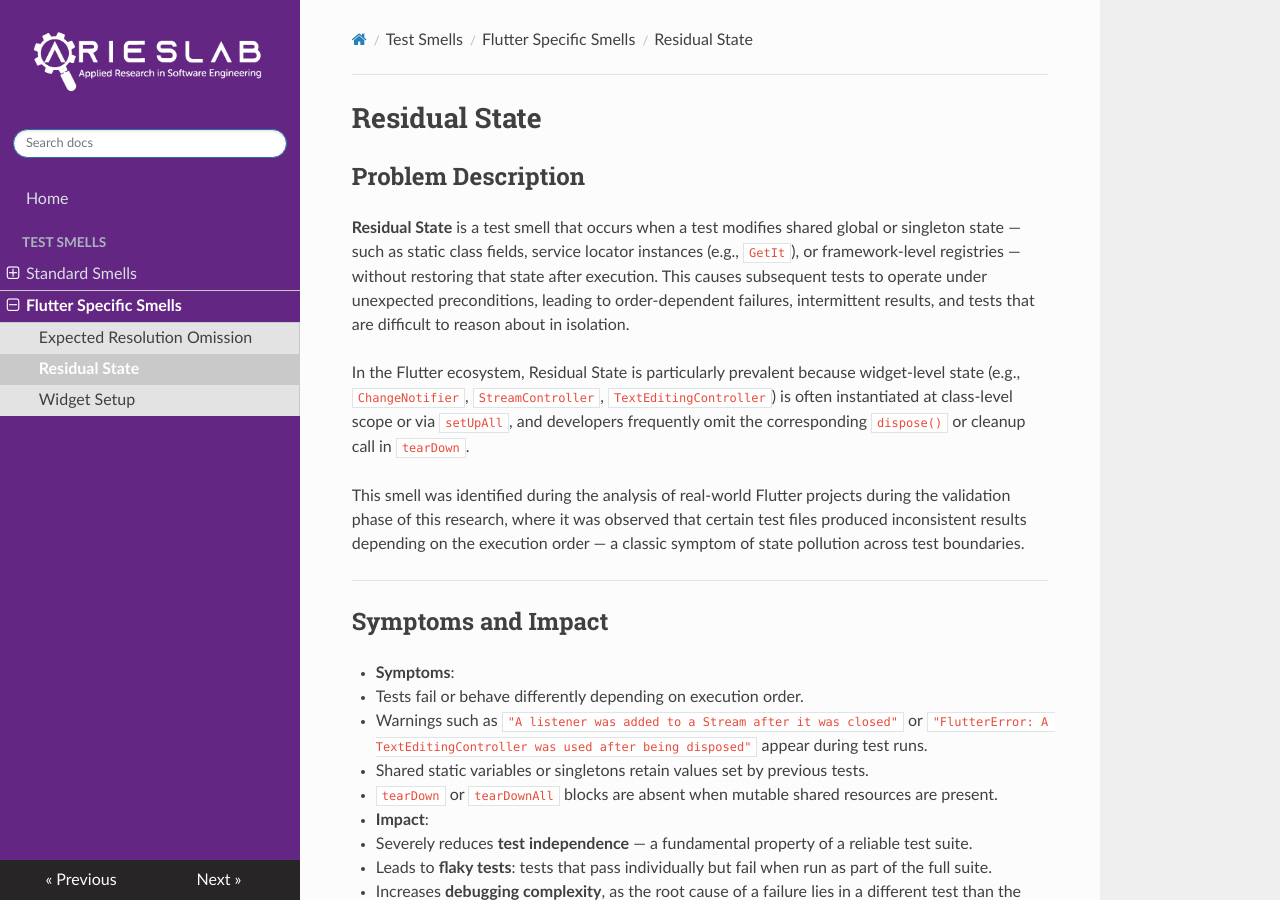
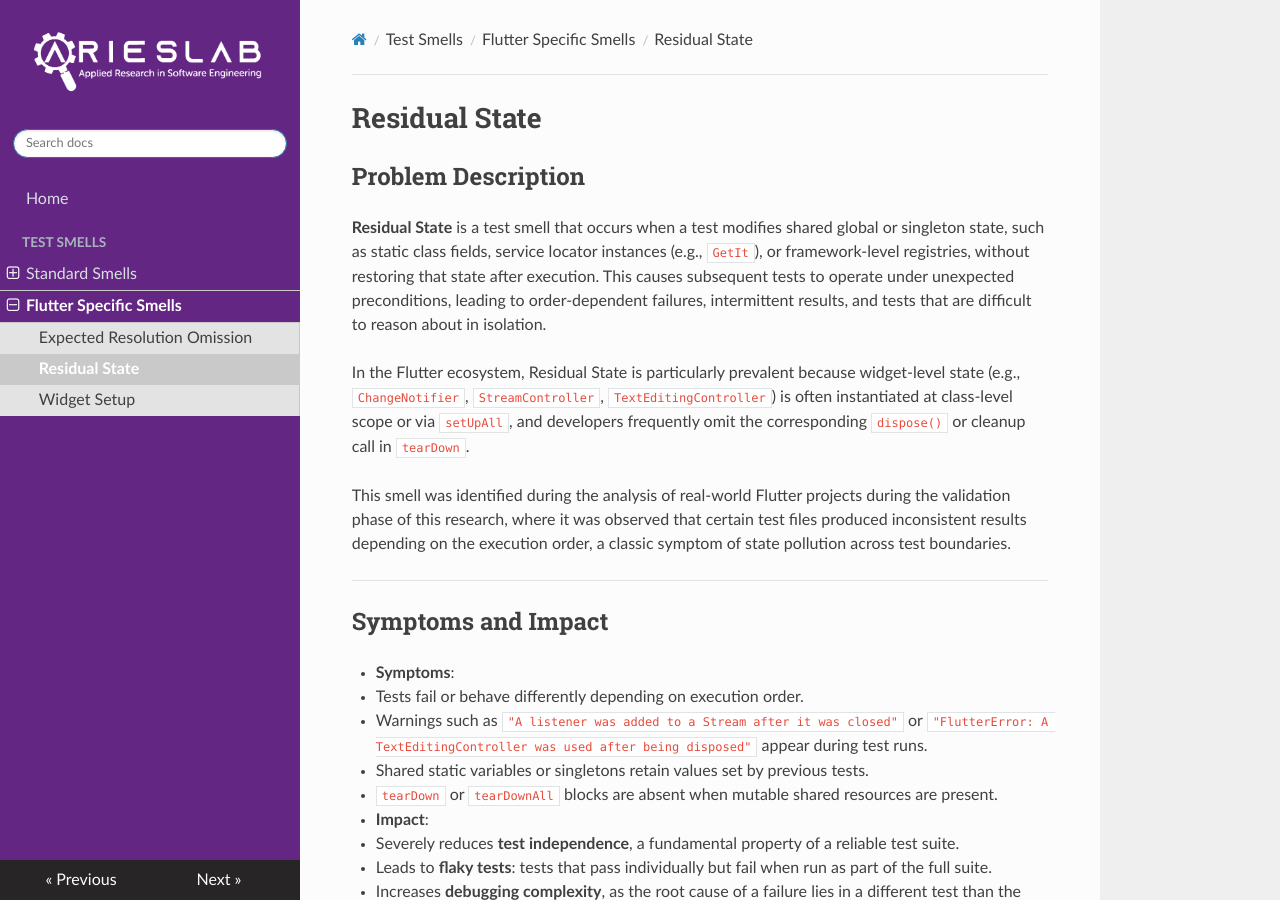
Before and after one commit to ERONILDOJUNIOR/Test-Smell-Catalog-for-Dart, an MkDocs documentation site: the page built from docs/residual-state.md, in a window 1280 px wide and 900 px high. Built offline with MkDocs 1.6.1, drawn with Linux system fonts in a browser that asks for light colours; nearby versions of some CDN libraries; some of the changed text lies outside the part shown.

```diff
--- a/docs/residual-state.md
+++ b/docs/residual-state.md
@@ -2,11 +2,11 @@
 
 ## Problem Description
 
-**Residual State** is a test smell that occurs when a test modifies shared global or singleton state — such as static class fields, service locator instances (e.g., `GetIt`), or framework-level registries — without restoring that state after execution. This causes subsequent tests to operate under unexpected preconditions, leading to order-dependent failures, intermittent results, and tests that are difficult to reason about in isolation.
+**Residual State** is a test smell that occurs when a test modifies shared global or singleton state, such as static class fields, service locator instances (e.g., `GetIt`), or framework-level registries, without restoring that state after execution. This causes subsequent tests to operate under unexpected preconditions, leading to order-dependent failures, intermittent results, and tests that are difficult to reason about in isolation.
 
 In the Flutter ecosystem, Residual State is particularly prevalent because widget-level state (e.g., `ChangeNotifier`, `StreamController`, `TextEditingController`) is often instantiated at class-level scope or via `setUpAll`, and developers frequently omit the corresponding `dispose()` or cleanup call in `tearDown`.
 
-This smell was identified during the analysis of real-world Flutter projects during the validation phase of this research, where it was observed that certain test files produced inconsistent results depending on the execution order — a classic symptom of state pollution across test boundaries.
+This smell was identified during the analysis of real-world Flutter projects during the validation phase of this research, where it was observed that certain test files produced inconsistent results depending on the execution order, a classic symptom of state pollution across test boundaries.
 
 ---
 
@@ -21,7 +21,7 @@ This smell was identified during the analysis of real-world Flutter projects dur
 
 * **Impact**:
 
-  * Severely reduces **test independence** — a fundamental property of a reliable test suite.
+  * Severely reduces **test independence**, a fundamental property of a reliable test suite.
   * Leads to **flaky tests**: tests that pass individually but fail when run as part of the full suite.
   * Increases **debugging complexity**, as the root cause of a failure lies in a different test than the one that fails.
   * May cause **memory leaks** or resource exhaustion in long test runs due to unreleased `StreamController`, `AnimationController`, or platform channels.
@@ -151,4 +150,4 @@ This smell was identified as a distinct Dart/Flutter-specific pattern during the
 
 ## Note
 
-**Residual State** is one of three test smells identified specifically for the Dart/Flutter ecosystem in this research, alongside *Expected Resolution Omission (ERO)* and *Widget Setup Smell*. Its high prevalence in Flutter projects is linked to the stateful, lifecycle-driven nature of the framework, where developers must manually manage resource disposal — a responsibility that is easily overlooked under test conditions.
+**Residual State** is one of three test smells identified specifically for the Dart/Flutter ecosystem in this research, alongside *Expected Resolution Omission (ERO)* and *Widget Setup Smell*. Its high prevalence in Flutter projects is linked to the stateful, lifecycle-driven nature of the framework, where developers must manually manage resource disposal, a responsibility that is easily overlooked under test conditions.
```
Also changed, not shown: other parts of docs/residual-state.md (+0 -1 lines).
